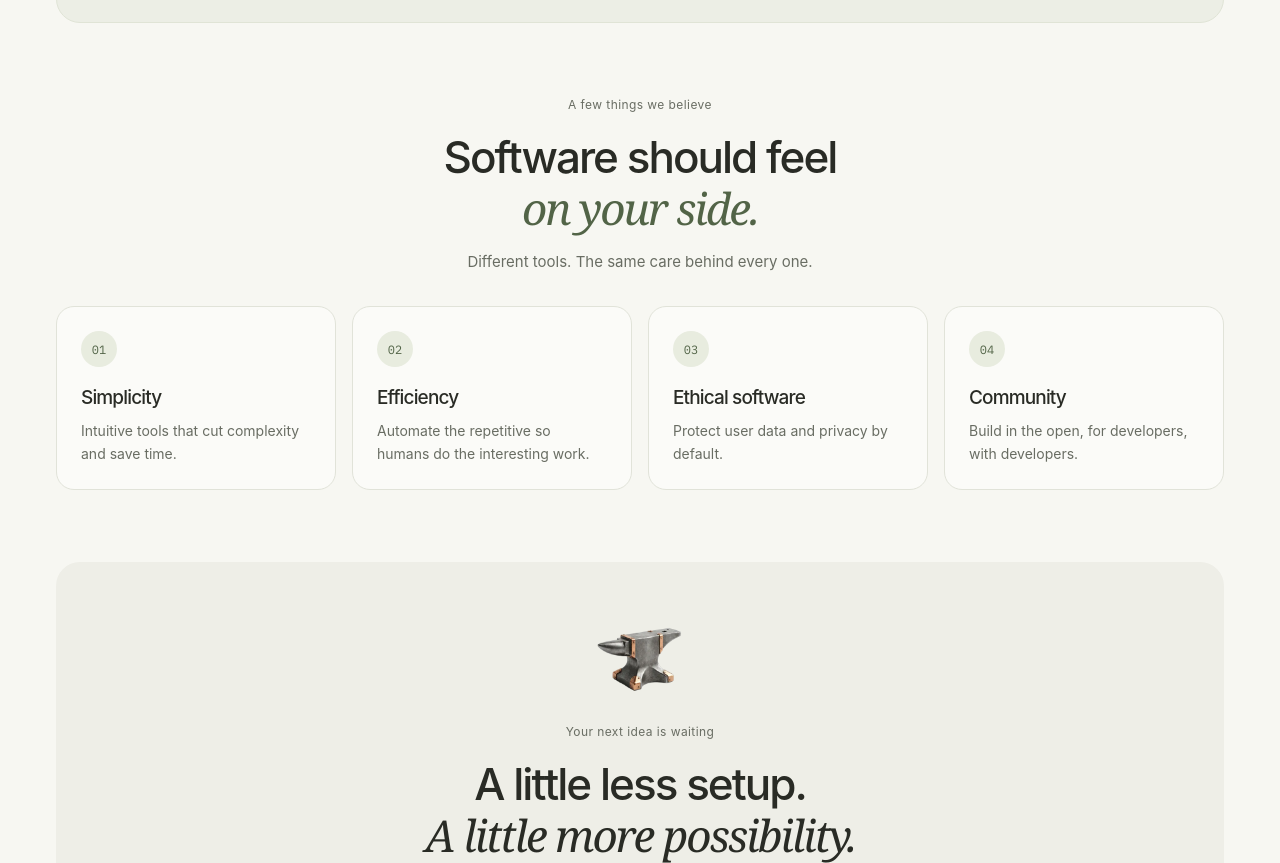
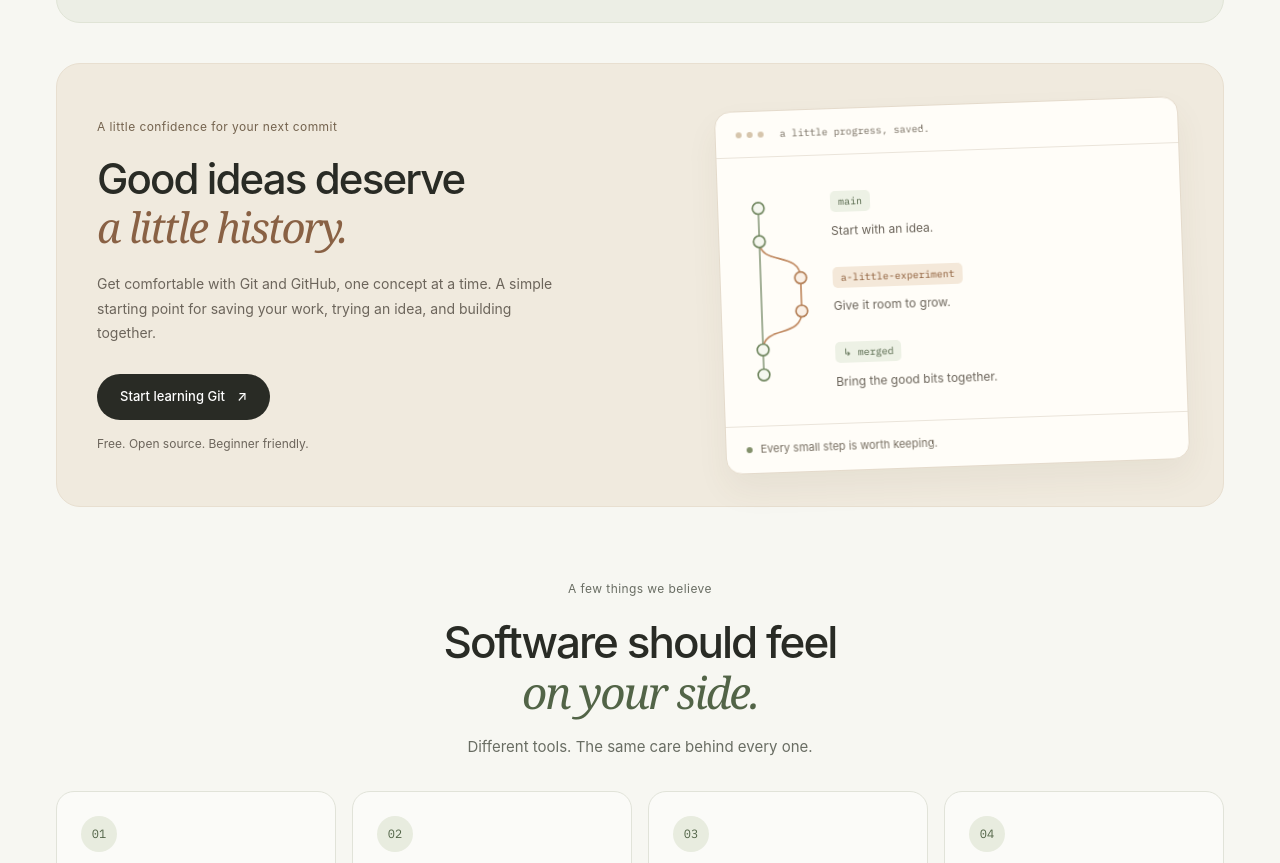
Before and after one commit to smeltery/website, an Astro site: page / in a window 1280 px wide. Shown: the part 4179-5042 px from the top of the page. Built offline with nearby package versions, Linux system fonts and the light colour scheme; Astro itself is replaced by a stand-in of ours.

Commit message:
feat: publish Learn Git and use the Smeltery Labs domain

```diff
--- a/astro.config.mjs
+++ b/astro.config.mjs
@@ -1,6 +1,6 @@
 import { defineConfig } from "astro/config";
 
 export default defineConfig({
-  site: process.env.SITE_URL ?? "https://smeltery-website.vercel.app",
+  site: process.env.SITE_URL ?? "https://smeltery-labs.vercel.app",
   build: { inlineStylesheets: "always" },
 });
--- a/src/components/navigation/Search.astro
+++ b/src/components/navigation/Search.astro
@@ -11,6 +11,12 @@
   icon?: string | undefined;
 }
 const entries: SearchEntry[] = [
+  {
+    name: "Learn Git",
+    description: "A free, beginner-friendly guide to Git and GitHub.",
+    href: "https://learn-git-five.vercel.app/",
+    category: "Pages",
+  },
   {
     name: "Explore tools",
     description: "Small developer tools for everyday workflows.",
--- /dev/null
+++ b/src/components/spotlight/LearnGit.astro
@@ -0,0 +1,236 @@
+<section class="learn-git wrap" aria-labelledby="learn-git-title">
+  <div class="copy">
+    <p class="eyebrow">A little confidence for your next commit</p>
+    <h2 id="learn-git-title">
+      Good ideas deserve
+      <br />
+      <em>a little history.</em>
+    </h2>
+    <p class="description">
+      Get comfortable with Git and GitHub, one concept at a time. A simple starting point for saving
+      your work, trying an idea, and building together.
+    </p>
+    <div class="actions">
+      <a
+        class="btn btn-primary"
+        href="https://learn-git-five.vercel.app/"
+        target="_blank"
+        rel="noopener noreferrer"
+      >
+        Start learning Git <span aria-hidden="true">↗</span>
+      </a>
+      <span class="note">Free. Open source. Beginner friendly.</span>
+    </div>
+  </div>
+  <div class="history" aria-hidden="true">
+    <div class="window-bar">
+      <span class="window-dots">
+        <i></i>
+        <i></i>
+        <i></i>
+      </span>
+      <span>a little progress, saved.</span>
+    </div>
+    <div class="graph">
+      <svg viewBox="0 0 96 240" fill="none">
+        <path class="main-line" d="M24 20V220" />
+        <path class="branch-line" d="M24 60C24 90 72 72 72 105V145C72 178 24 160 24 190" />
+        <g class="main-nodes">
+          <circle cx="24" cy="20" r="7" />
+          <circle cx="24" cy="60" r="7" />
+          <circle cx="24" cy="190" r="7" />
+          <circle cx="24" cy="220" r="7" />
+        </g>
+        <g class="branch-nodes">
+          <circle cx="72" cy="105" r="7" />
+          <circle cx="72" cy="145" r="7" />
+        </g>
+      </svg>
+      <div class="commits">
+        <div>
+          <code>main</code>
+          <p>Start with an idea.</p>
+        </div>
+        <div class="branch">
+          <code>a-little-experiment</code>
+          <p>Give it room to grow.</p>
+        </div>
+        <div>
+          <span class="merged">↳ merged</span>
+          <p>Bring the good bits together.</p>
+        </div>
+      </div>
+    </div>
+    <div class="window-footer">
+      <span class="status-dot"></span>Every small step is worth keeping.
+    </div>
+  </div>
+</section>
+<style>
+  .learn-git {
+    display: grid;
+    grid-template-columns: 1.1fr 0.9fr;
+    align-items: center;
+    gap: 56px;
+    margin-top: 40px;
+    padding: 40px;
+    border: 1px solid #e8dfd0;
+    border-radius: 24px;
+    background: #f0eade;
+  }
+  .eyebrow {
+    color: #74634e;
+  }
+  h2 {
+    font-size: clamp(30px, 3.4vw, 42px);
+  }
+  h2 em {
+    color: #896144;
+  }
+  .description {
+    max-width: 460px;
+    margin-top: 20px;
+    color: #6c655b;
+    font-size: 14px;
+    line-height: 1.75;
+  }
+  .actions {
+    display: flex;
+    flex-direction: column;
+    align-items: flex-start;
+    gap: 14px;
+    margin-top: 28px;
+  }
+  .note {
+    color: #6c655b;
+    font-size: 12px;
+  }
+  .history {
+    background: #fffdf8;
+    border: 1px solid #e4dacb;
+    border-radius: 16px;
+    transform: rotate(-2deg);
+    box-shadow: 0 16px 32px #614c3010;
+  }
+  .window-bar {
+    display: flex;
+    align-items: center;
+    gap: 16px;
+    padding: 16px 20px;
+    border-bottom: 1px solid #eae4da;
+    color: #776e61;
+    font: 10px var(--font-mono);
+  }
+  .window-dots {
+    display: flex;
+    gap: 5px;
+  }
+  .window-dots i {
+    width: 6px;
+    height: 6px;
+    border-radius: 50%;
+    background: #d6c5ac;
+  }
+  .graph {
+    display: flex;
+    gap: 12px;
+    padding: 24px 20px;
+  }
+  svg {
+    flex: 0 0 80px;
+    width: 80px;
+    height: 220px;
+  }
+  .main-line {
+    stroke: #91a184;
+    stroke-width: 2;
+  }
+  .branch-line {
+    stroke: #c18b63;
+    stroke-width: 2;
+  }
+  .main-nodes {
+    fill: #f5f7ef;
+    stroke: #718760;
+    stroke-width: 2;
+  }
+  .branch-nodes {
+    fill: #faf0e6;
+    stroke: #b37e55;
+    stroke-width: 2;
+  }
+  .commits {
+    display: flex;
+    flex-direction: column;
+    justify-content: space-between;
+    padding: 8px 0;
+    min-width: 0;
+  }
+  code,
+  .merged {
+    display: inline-block;
+    font: 10px var(--font-mono);
+    color: var(--green);
+    background: #edf1e5;
+    border-radius: 5px;
+    padding: 4px 8px;
+  }
+  .branch code {
+    color: #8c5c37;
+    background: #f4e8d9;
+  }
+  .commits p {
+    font-size: 12px;
+    color: #6c655b;
+    margin-top: 8px;
+  }
+  .window-footer {
+    display: flex;
+    align-items: center;
+    gap: 8px;
+    border-top: 1px solid #eae4da;
+    padding: 14px 20px;
+    font-size: 11px;
+    color: #776e61;
+  }
+  .status-dot {
+    width: 6px;
+    height: 6px;
+    border-radius: 50%;
+    background: #82906a;
+  }
+  @media (max-width: 900px) {
+    .learn-git {
+      gap: 32px;
+    }
+    .graph {
+      padding-inline: 12px;
+      gap: 4px;
+    }
+    svg {
+      flex-basis: 64px;
+      width: 64px;
+    }
+  }
+  @media (max-width: 760px) {
+    .learn-git {
+      grid-template-columns: 1fr;
+      padding: 26px;
+    }
+    .history {
+      max-width: 460px;
+      width: 100%;
+      justify-self: center;
+      transform: rotate(-1deg);
+    }
+  }
+  @media (max-width: 380px) {
+    .learn-git {
+      padding: 20px;
+    }
+    .window-bar {
+      gap: 10px;
+      padding-inline: 14px;
+    }
+  }
+</style>
--- a/src/pages/index.astro
+++ b/src/pages/index.astro
@@ -1,4 +1,5 @@
 ---
+import LearnGit from "../components/spotlight/LearnGit.astro";
 import Harbor from "../components/spotlight/Harbor.astro";
 import ProjectSpotlight from "../components/spotlight/ProjectSpotlight.astro";
 import Cta from "../components/Cta.astro";
@@ -19,6 +20,7 @@
     <Tools />
     <Harbor />
     <Skills />
+    <LearnGit />
     <Principles />
     <Cta />
   </main>
```
Also changed, not shown: middleware.ts (+6 -2 lines), test/middleware.test.ts (+10 -1 lines), README.md.
